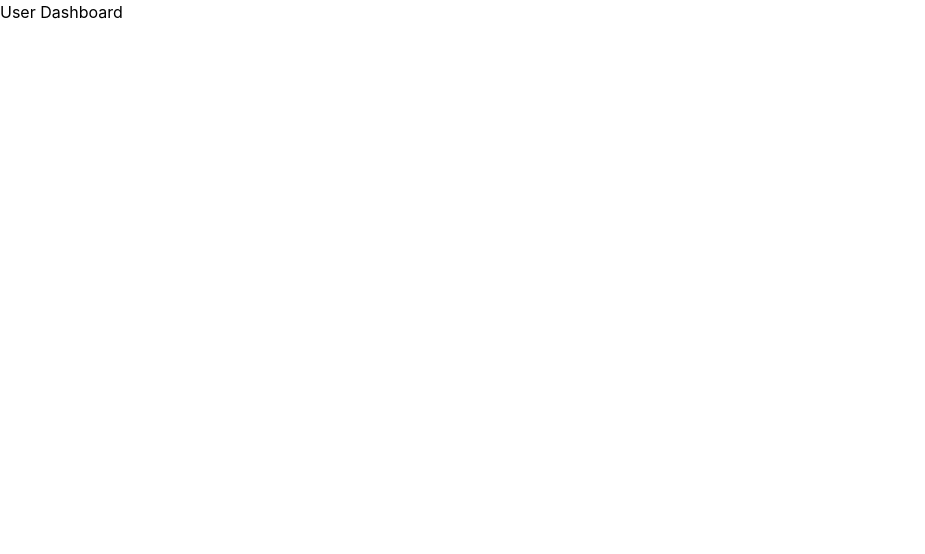
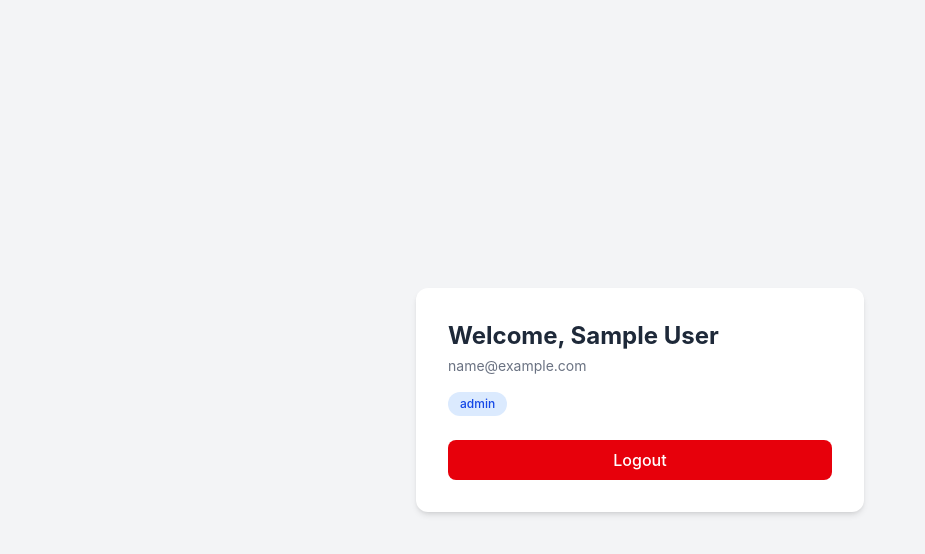
Before and after one commit to kapil-2025/auth-role-dashboard, a React (Vite) app in the folder client/: page /dashboard in a window 1280 px wide. Shown: the top 554 px of the page, without its empty margins (0-925 px from the left). Built offline with nearby package versions, Linux system fonts and the light colour scheme; sample sign-in values are in the browser's storage.

Commit message:
Show all users in admin dashboard table

```diff
--- a/client/src/App.jsx
+++ b/client/src/App.jsx
@@ -1,19 +1,33 @@
-import {Routes,Route,Navigate} from 'react-router';
-import Login from './pages/Login.jsx';
-import Register from './pages/Register.jsx';
-import Dashboard from './pages/Dashboard.jsx';
-import Admin from './pages/Admin.jsx';
+import { Routes, Route, Navigate } from "react-router";
+import Login from "./pages/Login.jsx";
+import Register from "./pages/Register.jsx";
+import Dashboard from "./pages/Dashboard.jsx";
+import Admin from "./pages/Admin.jsx";
+import ProtectedRoute from "./components/ProtectedRoute.jsx";
 function App() {
   return (
     <div>
-
       <Routes>
         <Route path="/" element={<Navigate to="/login" replace />}></Route>
         <Route path="/login" element={<Login></Login>}></Route>
-        <Route path="/register" element={<Register/>}></Route>
-        <Route path="/dashboard" element={<Dashboard/>}></Route>
-        <Route path="/admin" element={<Admin/>}></Route>
+        <Route path="/register" element={<Register />}></Route>
+        <Route
+          path="/dashboard"
+          element={
+            <ProtectedRoute>
 
+              <Dashboard />
+            </ProtectedRoute>
+          }
+        ></Route>
+        <Route
+          path="/admin"
+          element={
+            <ProtectedRoute adminOnly>
+              <Admin />
+            </ProtectedRoute>
+          }
+        ></Route>
       </Routes>
     </div>
   );
--- /dev/null
+++ b/client/src/components/ProtectedRoute.jsx
@@ -0,0 +1,14 @@
+import {Navigate} from "react-router";
+function ProtectedRoute({ children,adminOnly }) {
+ const token=localStorage.getItem("token");
+ const user=JSON.parse(localStorage.getItem("user"));
+ if(!token){
+  return <Navigate to="/login" replace />
+ }
+ if(adminOnly && user?.role!=="admin"){
+  return <Navigate to="/dashboard" replace />;
+ }
+  return children;
+
+}
+export default ProtectedRoute;
--- a/client/src/pages/Admin.jsx
+++ b/client/src/pages/Admin.jsx
@@ -1,8 +1,28 @@
-function Admin (){
-  return(
-    <>
-    <h1>Admin Dashboard</h1>
-    </>
-  )
+import { useState, useEffect } from "react";
+
+function Admin() {
+  const [users, setUsers] = useState([]);
+  useEffect(() => {
+    const fetchUsers = async () => {
+      const token = localStorage.getItem("token");
+      const res=await fetch("http://localhost:5000/api/auth/users",{headers:{Authorization:`Bearer ${token}`}})
+      const data=await res.json();
+
+
+      setUsers(data);
+    };
+    fetchUsers();
+  }, []);
+  return (
+    <div className="min-h-screen bg-gray-100 p-8">
+      <div className="max-w-4xl mx-auto bg-white p-8 rounded-xl shadow-md">
+      <h1 className="text-2xl font-bold text-gray-800">Admin Dashboard</h1>
+      <p className="mt-1 text-sm text-gray-500">Total users:{users.length}</p>
+      <table className="w-full mt-6 text-left text-sm"><thead>
+        <tr className="border-b text-gray-500"><th className="py-2">Name</th><th className="py-2">Email</th><th className="py-2">Role</th></tr>
+        </thead><tbody>  {users.map((user)=>(<tr key={user._id} className="border-b"><td className="py-3">{user.name}</td><td className="py-3">{user.email}</td><td className="py-3">{user.role}</td></tr>))}</tbody></table>
+    </div>
+    </div>
+  );
 }
 export default Admin;
--- a/client/src/pages/Dashboard.jsx
+++ b/client/src/pages/Dashboard.jsx
@@ -1,8 +1,26 @@
-function Dashboard(){
+import { useNavigate } from 'react-router';
+function Dashboard() {
+  const user = JSON.parse(localStorage.getItem("user"));
+  const navigate=useNavigate();
+  const handleLogout=()=>{
+    localStorage.removeItem("token");
+    localStorage.removeItem("user");
+    navigate("/login")
+  }
   return (
-    <>
-    <h1>User Dashboard</h1>
-    </>
-  )
+    <div className="min-h-screen flex items-center justify-center  bg-gray-100">
+      <div className="w-full max-w-md bg-white p-8 rounded-xl shadow-md">
+        <h1 className="text-2xl font-bold text-gray-800">
+          Welcome, {user?.name}
+        </h1>
+        <p className="mt-1 text-sm text-gray-500">{user?.email}</p>
+        <span className="inline-block mt-4 px-3 py-1 text-xs font-medium text-blue-700 bg-blue-100 rounded-full">
+          {user?.role}
+        </span>
+        <button onClick={handleLogout}
+        className='block w-full mt-6 py-2 bg-red-600 text-white font-medium rounded-lg hover:bg-red-700'>Logout</button>
+      </div>
+    </div>
+  );
 }
 export default Dashboard;
```
